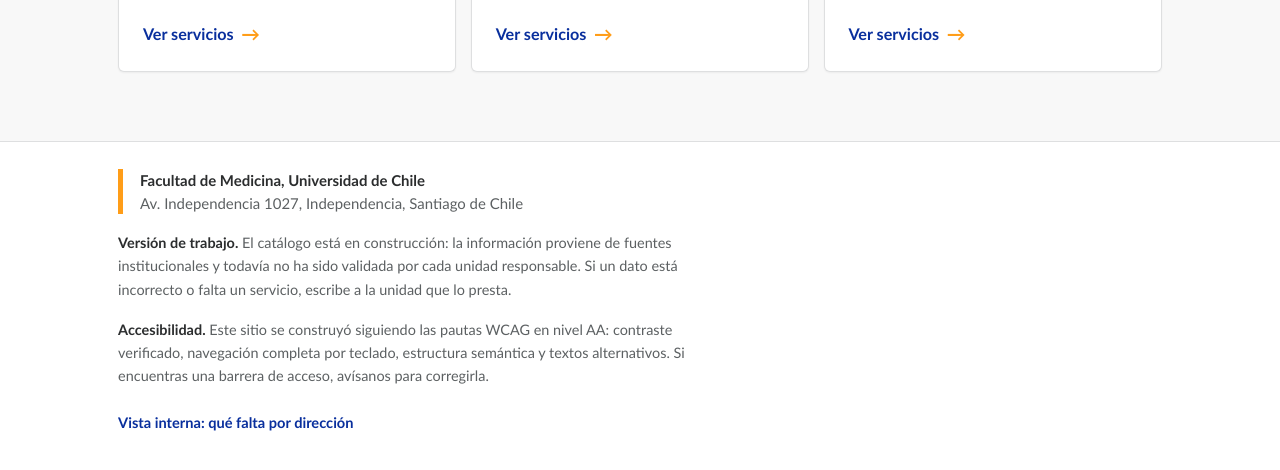
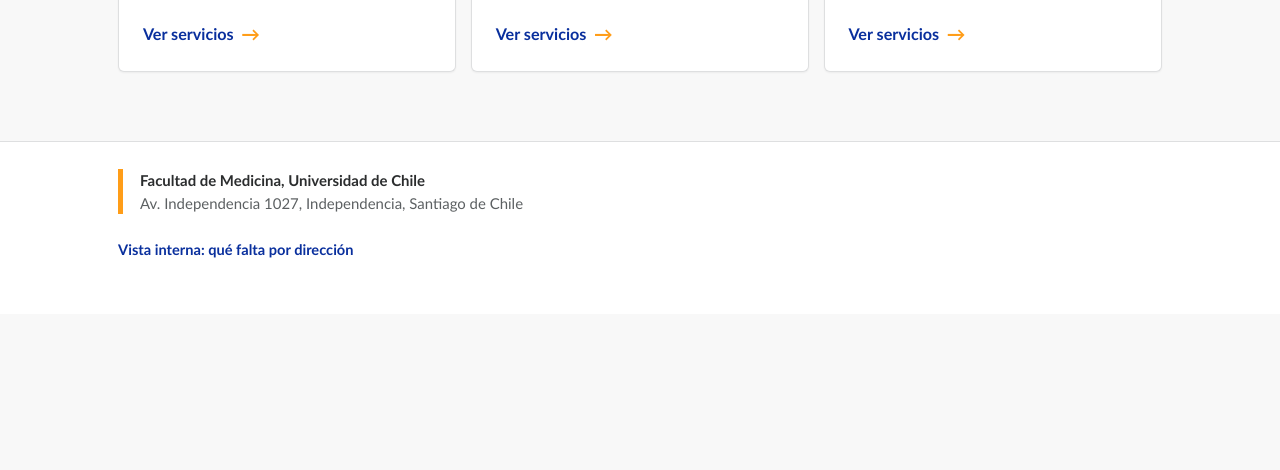
Before and after one commit to alcantarmd/CIyS, a plain HTML site: page index.html in a window 1280 px wide. Shown: the part 582-1052 px from the top of the page. After the commit the page ends 896 px from the top, so only its background shows below. Drawn offline with Linux system fonts and the light colour scheme.

Commit message:
Update index.html

```diff
--- a/index.html
+++ b/index.html
@@ -14,8 +14,7 @@
 <link rel="stylesheet" href="https://fonts.googleapis.com/css2?family=Carlito:ital,wght@0,400;0,700;1,400&family=IBM+Plex+Mono:wght@400;500&display=swap">
 <link rel="stylesheet" href="assets/css/estilos.css">
 <script>
-/* Aplica las preferencias guardadas antes del primer pintado, para que
-   nadie vea el tema claro parpadear antes de pasar al oscuro. */
+
 (function(){try{
   var g=JSON.parse(localStorage.getItem("cis-preferencias")||"{}"),r=document.documentElement,
       v={tema:["auto","claro","oscuro"],texto:["normal","grande","mayor","maximo"],
@@ -157,8 +156,6 @@
 <footer class="pie">
   <div class="in">
     <p class="linea tick"><b>Facultad de Medicina, Universidad de Chile</b><br>Av. Independencia 1027, Independencia, Santiago de Chile</p>
-    <p class="nota"><b>Versión de trabajo.</b> El catálogo está en construcción: la información proviene de fuentes institucionales y todavía no ha sido validada por cada unidad responsable. Si un dato está incorrecto o falta un servicio, escribe a la unidad que lo presta.</p>
-    <p class="nota"><b>Accesibilidad.</b> Este sitio se construyó siguiendo las pautas WCAG en nivel AA: contraste verificado, navegación completa por teclado, estructura semántica y textos alternativos. Si encuentras una barrera de acceso, avísanos para corregirla.</p>
     <a class="enlace" href="#/interno">Vista interna: qué falta por dirección</a>
   </div>
 </footer>
```
